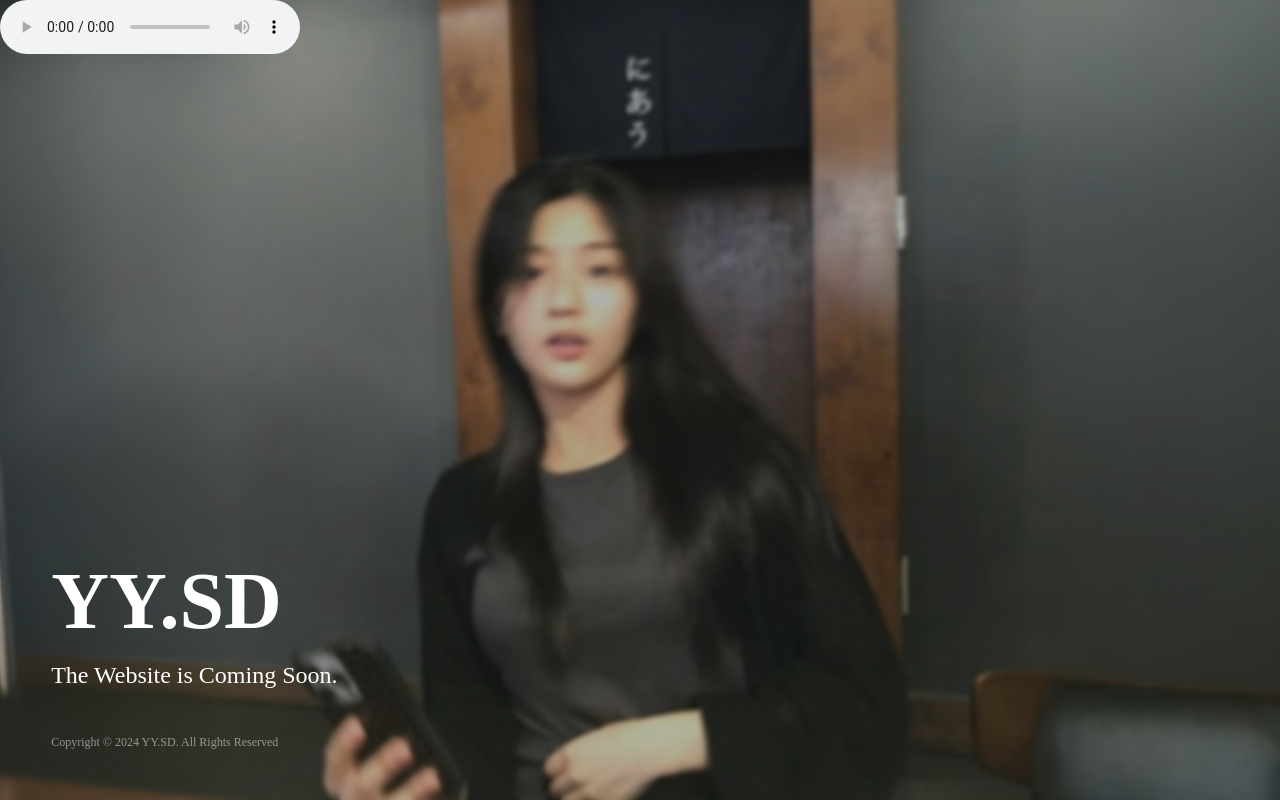
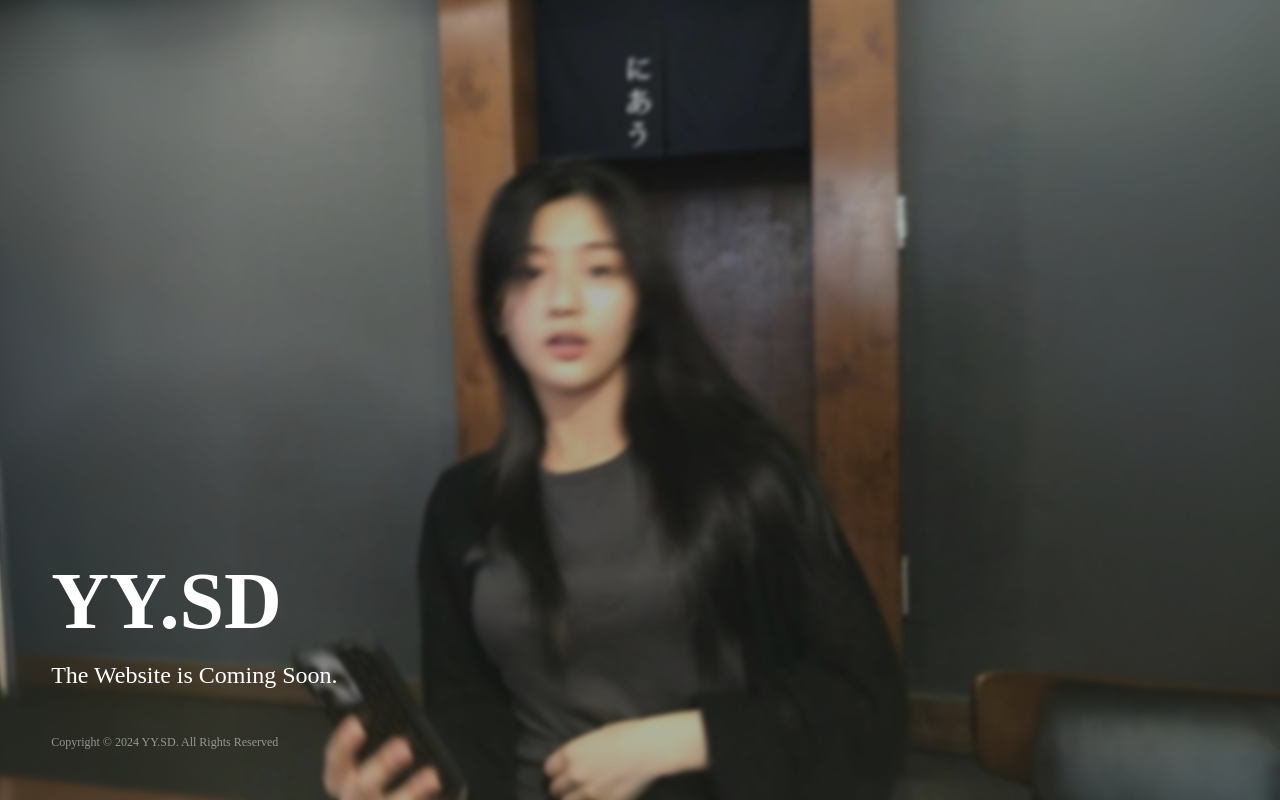
Before and after one commit to Fogsay/yysd, a plain HTML site: page index.html in a window 1280 px wide. Drawn offline with Linux system fonts and the light colour scheme.

Commit message:
Update index.html

```diff
--- a/index.html
+++ b/index.html
@@ -21,6 +21,6 @@
         <dd class="b"><a href="https://yy.sd" title="About YY.SD" target="_blank">Copyright © <script>document.write( new Date().getFullYear() );</script> YY.SD. All Rights Reserved</a></dd>
       </dl>
 </div>
-<audio autoplay="autoplay" loop="loop" preload="auto" controls="controls" src="images/kite.mp3">
+<audio src="images/kite.mp3" autoplay="autoplay" loop="loop" id="audio"></audio>
 </body>
 </html>
```
